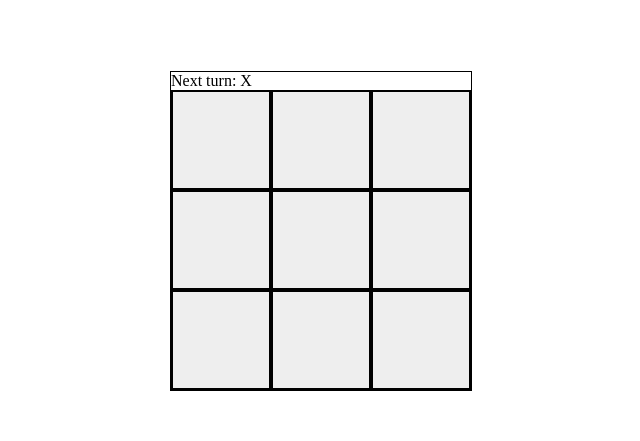
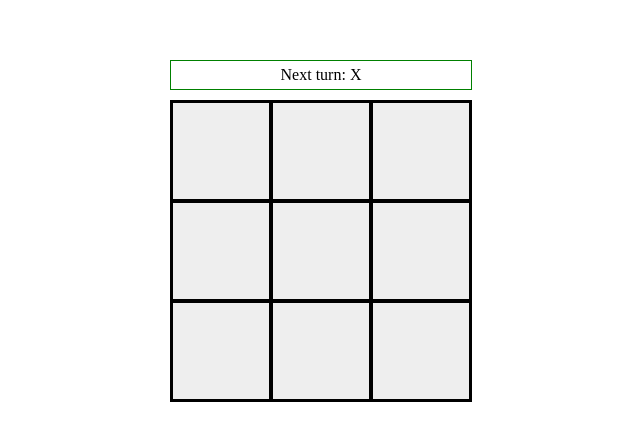
Before and after one commit to Shehwaz81/tic-tac-toe, a React (Vite) app: page / in a window 1280 px wide. Shown: the part 177-618 px from the top of the page, without its empty margins (319-959 px from the left). Built offline with nearby package versions, Linux system fonts and the light colour scheme.

Commit message:
added next counter styling

```diff
--- a/src/App.css
+++ b/src/App.css
@@ -17,7 +17,12 @@ body {
   align-items: center;
   justify-content: center;
 }
-
+.status {
+  text-align: center;
+  margin-bottom: 10px;
+  padding: 5px;
+  border: 1px solid green;
+}
 .container {
   border: 1px solid black;
   display: flex;
--- a/src/App.jsx
+++ b/src/App.jsx
@@ -47,7 +47,6 @@
       newsquares[i] = (isx ? "X" : "O")
       setSquares(newsquares) // changing reference, causing a component rerender, you cant do sqaures = newsqaures as it is considered mutating state
       setIsx(!isx)
-      if (is_winner(newsquares)) console.log("winner")
     }
 
     if (status) {
@@ -57,8 +56,9 @@
     }
 
     return (
+      <>
+        <div className='status'> {status}</div>
         <div className='container'>
-        <div className='status'> {status}</div>
           <div className='row'>
             <Square value={squares[0]} onSquareClick = {() => {handleClick(0)}}/>
             <Square value={squares[1]} onSquareClick = {() => {handleClick(1)}}/>
@@ -75,6 +75,7 @@
             <Square value={squares[8]} onSquareClick = {() => {handleClick(8)}}/>
           </div>
         </div>
+      </>
     )
   }
 
```
Lines whose indentation alone changed are shown as unchanged.
